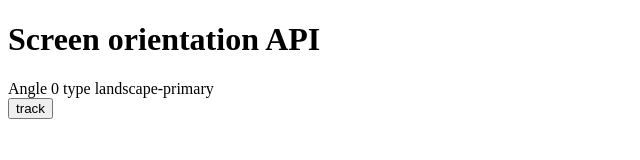
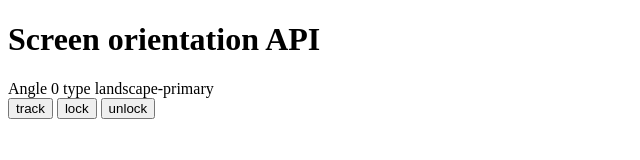
Before and after one commit to Pavan-B-N/demo, a plain HTML site: page orien.html in a window 1280 px wide. Shown: the whole page, without its empty margins (0-640 px from the left). Drawn offline with Linux system fonts and the light colour scheme.

Commit message:
Add files via upload

```diff
--- a/orien.html
+++ b/orien.html
@@ -12,15 +12,33 @@
     <h1>Screen orientation API</h1>
     <div id="ele"></div>
     <button onclick="track()">track</button>
+    <button onclick="lock()">lock</button>
+    <button onclick="unlock()">unlock</button>
     <script>
+        let orien;
         function track() {
             const o = screen.orientation || screen.webkitOrientation || screen.mozOrientation || screen.msOrientation
+            orien=o;
             document.getElementById("ele").innerHTML = "Angle " + o.angle + " type " + o.type;
             o.onchange=(e)=>{
                 document.getElementById("ele").innerHTML = "Angle " + e.target.angle + " type " + e.target.type;
             }
         }
         track()
+        async function lock(){
+           try{
+            await orien.lock("portrait-primary")
+           }catch(err){
+            alert(err)
+           }
+        }
+        async function unlock(){
+           try{
+            await orien.unlock("portrait-primary")
+           }catch(err){
+            alert(err)
+           }
+        }
     </script>
 </body>
 
```
